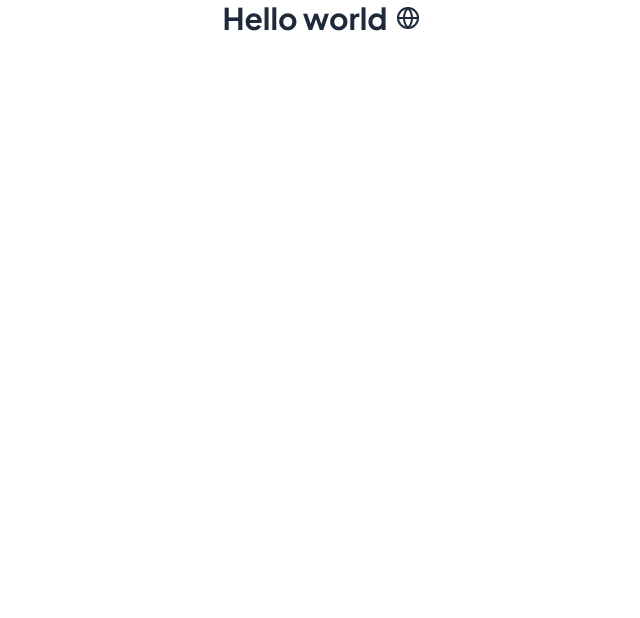
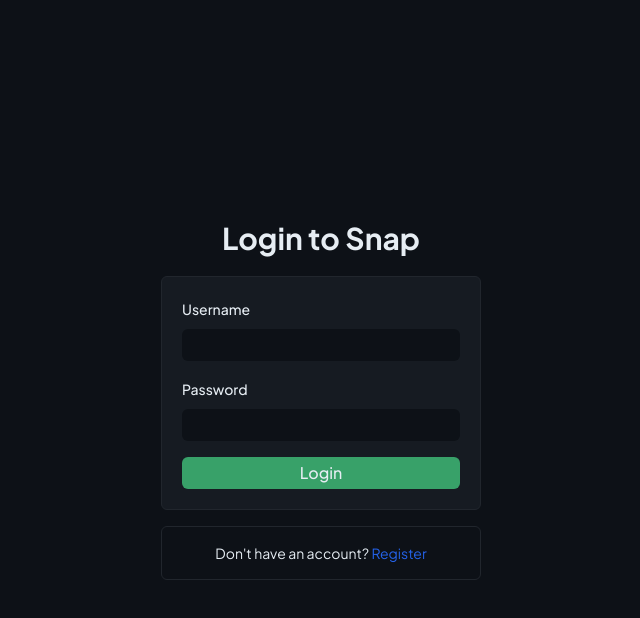
Before and after one commit to rolandowebdev/final-submission-dicoding-fundamental-react, a React (Vite) app: page / in a window 1280 px wide. Shown: the top 618 px of the page, without its empty margins (319-959 px from the left). Built offline with nearby package versions, Linux system fonts and the light colour scheme.

Commit message:
feat: create login page

```diff
--- a/package.json
+++ b/package.json
@@ -13,6 +13,7 @@
 		"@fontsource/plus-jakarta-sans": "^5.0.18",
 		"clsx": "^2.0.0",
 		"lucide-react": "^0.297.0",
+		"prop-types": "^15.8.1",
 		"react": "^18.2.0",
 		"react-dom": "^18.2.0",
 		"tailwind-variants": "^0.1.18"
--- a/src/App.jsx
+++ b/src/App.jsx
@@ -1,11 +1,7 @@
-import { Globe } from 'lucide-react'
+import { Login } from './pages/login'
 
 const App = () => {
-  return (
-    <h1 className="flex items-center justify-center gap-2 text-3xl font-bold text-slate-800">
-      Hello world <Globe />
-    </h1>
-  )
+  return <Login />
 }
 
 export default App
--- /dev/null
+++ b/src/components/layouts/index.js
@@ -0,0 +1 @@
+export * from './root-container'
--- /dev/null
+++ b/src/components/layouts/root-container.jsx
@@ -0,0 +1,18 @@
+import clsx from 'clsx'
+import PropTypes from 'prop-types'
+
+export const RootContainer = ({ children, className, ...rest }) => (
+  <div
+    {...rest}
+    className={clsx(
+      'bg-dark text-light flex min-h-screen flex-col px-2 sm:px-4',
+      className,
+    )}>
+    {children}
+  </div>
+)
+
+RootContainer.propTypes = {
+  children: PropTypes.node.isRequired,
+  className: PropTypes.string,
+}
--- /dev/null
+++ b/src/components/ui/button.jsx
@@ -0,0 +1,30 @@
+import clsx from 'clsx'
+import PropTypes from 'prop-types'
+import { tv } from 'tailwind-variants'
+
+const styles = tv({
+  base: 'rounded-md px-4 py-1 font-medium transition-opacity hover:opacity-90 disabled:cursor-not-allowed disabled:opacity-60',
+  variants: {
+    color: {
+      success: 'text-light bg-success',
+      danger: 'text-light bg-rose-600',
+    },
+  },
+  defaultVariants: {
+    color: 'success',
+  },
+})
+
+export const Button = ({ color, children, className, ...rest }) => {
+  return (
+    <button {...rest} className={clsx(styles({ color }), className)}>
+      {children}
+    </button>
+  )
+}
+
+Button.propTypes = {
+  color: PropTypes.oneOf(['success', 'danger']),
+  children: PropTypes.node.isRequired,
+  className: PropTypes.string,
+}
--- /dev/null
+++ b/src/components/ui/heading.jsx
@@ -0,0 +1,32 @@
+import clsx from 'clsx'
+import PropTypes from 'prop-types'
+import React from 'react'
+import { tv } from 'tailwind-variants'
+
+const styles = tv({
+  base: 'font-bold',
+  variants: {
+    size: {
+      h1: 'text-3xl',
+      h2: 'text-2xl',
+      h3: 'text-xl',
+    },
+  },
+  defaultVariants: {
+    size: 'h1',
+  },
+})
+
+export const Heading = ({ size, children, className, ...rest }) => {
+  return React.createElement(
+    size || 'h1',
+    { className: clsx(styles({ size: size }), className), ...rest },
+    children,
+  )
+}
+
+Heading.propTypes = {
+  size: PropTypes.oneOf(['h1', 'h2', 'h3']),
+  children: PropTypes.node.isRequired,
+  className: PropTypes.string,
+}
--- /dev/null
+++ b/src/components/ui/index.js
@@ -0,0 +1,3 @@
+export * from './button'
+export * from './heading'
+export * from './input'
--- /dev/null
+++ b/src/components/ui/input.jsx
@@ -0,0 +1,24 @@
+import clsx from 'clsx'
+import PropTypes from 'prop-types'
+
+export const Input = ({ className, id, label, ...rest }) => (
+  <div className="flex flex-col">
+    <label htmlFor={id} className="block pb-2 text-sm font-medium leading-6">
+      {label}
+    </label>
+    <input
+      {...rest}
+      id={id}
+      className={clsx(
+        'bg-dark hover:ring-light rounded-md px-3 py-1 duration-200 hover:ring-1 focus:outline-none focus:ring-2 focus:ring-blue-600 focus-visible:ring-2',
+        className,
+      )}
+    />
+  </div>
+)
+
+Input.propTypes = {
+  className: PropTypes.string,
+  id: PropTypes.string.isRequired,
+  label: PropTypes.string.isRequired,
+}
--- /dev/null
+++ b/src/pages/login/index.jsx
@@ -0,0 +1,25 @@
+import { RootContainer } from '../../components/layouts'
+import { Button, Input, Heading } from '../../components/ui'
+
+export const Login = () => {
+  return (
+    <RootContainer className="items-center justify-center space-y-4">
+      <div className="w-full max-w-xs">
+        <Heading className="mb-5 text-center">Login to Snap</Heading>
+        <form className="flex flex-col gap-4 rounded-md border border-border bg-softDark p-5">
+          <Input id="username" label="Username" />
+          <Input id="password" label="Password" type="password" />
+          <Button type="submit">Login</Button>
+        </form>
+        <div className="mt-4 rounded-md border border-border p-4 text-center text-sm">
+          <p>
+            Don&apos;t have an account?{' '}
+            <span className="cursor-pointer text-blue-600 hover:underline">
+              Register
+            </span>
+          </p>
+        </div>
+      </div>
+    </RootContainer>
+  )
+}
--- a/tailwind.config.js
+++ b/tailwind.config.js
@@ -1,12 +1,19 @@
 /** @type {import('tailwindcss').Config} */
 export default {
-   content: ['./index.html', './src/**/*.{js,ts,jsx,tsx}'],
-   theme: {
-      extend: {
-         fontFamily: {
-            sans: ['Plus Jakarta Sans', 'sans-serif']
-         }
-      }
-   },
-   plugins: []
+  content: ['./index.html', './src/**/*.{js,ts,jsx,tsx}'],
+  theme: {
+    extend: {
+      fontFamily: {
+        sans: ['Plus Jakarta Sans', 'sans-serif'],
+      },
+      colors: {
+        dark: '#0d1117',
+        softDark: '#161b22',
+        light: '#e6edf3',
+        border: '#21262d',
+        success: '#38a169',
+      },
+    },
+  },
+  plugins: [],
 }
```
Also changed, not shown: 1 other file (tests, documents, lock files or other folders).
